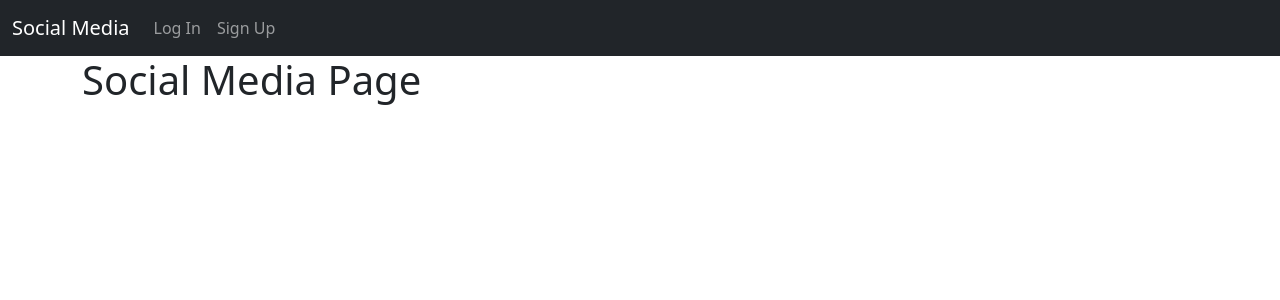
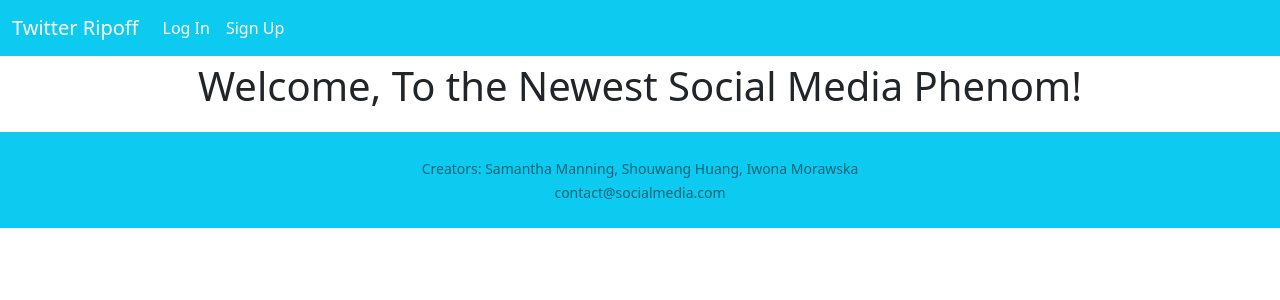
Before and after one commit to Manning-Sam/SocialMediaProject, a Flask app: page / in a window 1280 px wide. Shown: the top 300 px of the page. Run offline with Flask 2, Linux system fonts and the light colour scheme; some libraries are stand-ins or nearby versions.

Commit message:
Iwona's HTML changes

```diff
--- a/app/blog/blog_templates/blog.html
+++ b/app/blog/blog_templates/blog.html
@@ -1,7 +1,7 @@
 {% extends 'base.html' %}
 
 {% block content %}
-<h1>This is my Post Feed</h1>
+<p class="fs-1 text-center">This is Your Post Feed!</p>
 {% for p in posts %}
 <div>
     <a class="card text-decoration-none text-dark" href='{{ url_for("blog.individualPost", id=p[0].id) }}' style="width: 40vw;">
--- a/app/blog/blog_templates/createpost.html
+++ b/app/blog/blog_templates/createpost.html
@@ -1,7 +1,7 @@
 {% extends 'base.html' %}
 
 {% block content %}
-<h1>This is the Create Post page</h1>
+<p class="fs-1 text-center">What's on Your Mind?</p>
 
 <form action="" method="POST">
     {{ form.hidden_tag() }}
--- a/app/blog/blog_templates/individualpost.html
+++ b/app/blog/blog_templates/individualpost.html
@@ -1,7 +1,7 @@
 {% extends 'base.html' %}
 
 {% block content %}
-<h1>This is my Individual Post Feed</h1>
+<p class="fs-1 text-center">This is Your Own Feed!</p>
 <div class="instagram-rip-off">
     <div class="card" style="width: 40vw;">
         <div class="card-body">
--- a/app/blog/blog_templates/updatepost.html
+++ b/app/blog/blog_templates/updatepost.html
@@ -1,7 +1,7 @@
 {% extends 'base.html' %}
 
 {% block content %}
-<h1>This is the Update Post page</h1>
+<p class="fs-1 text-center">Made a Mistake? Update it Here!</p>
 
 <form action="" method="POST">
     {{ form.hidden_tag() }}
--- a/app/templates/base.html
+++ b/app/templates/base.html
@@ -20,7 +20,7 @@
       </main>
 
 
-
+      {% include 'footer.html' %}
 
 
 <script src="https://cdnjs.cloudflare.com/ajax/libs/popper.js/2.9.2/umd/popper.min.js"></script>
--- /dev/null
+++ b/app/templates/footer.html
@@ -0,0 +1,6 @@
+<footer id="sticky-footer" class="flex-shrink-0 py-4 bg-info text-black-50  p-t-5">
+    <div class="container text-center">
+      <small>Creators: Samantha Manning, Shouwang Huang, Iwona Morawska <br>
+         contact@socialmedia.com</small>
+    </div>
+  </footer>
--- a/app/templates/index.html
+++ b/app/templates/index.html
@@ -1,6 +1,6 @@
 {% extends 'base.html' %}
 
 {% block content %}
-<h1>Social Media Page</h1>
+<p class="fs-1 text-center">Welcome, To the Newest Social Media Phenom!</p>
 
 {% endblock content %}
--- a/app/templates/nav.html
+++ b/app/templates/nav.html
@@ -1,6 +1,6 @@
-<nav class="navbar navbar-expand-lg navbar-dark bg-dark">
+<nav class="navbar navbar-expand-lg navbar-dark bg-info">
     <div class="container-fluid">
-        <a class="navbar-brand" href="/">Social Media</a>
+        <a class="navbar-brand" href="/">Twitter Ripoff</a>
         <button class="navbar-toggler" type="button" data-bs-toggle="collapse" data-bs-target="#navbarSupportedContent"
             aria-controls="navbarSupportedContent" aria-expanded="false" aria-label="Toggle navigation">
             <span class="navbar-toggler-icon"></span>
@@ -26,23 +26,23 @@
 
                 {% if current_user.is_authenticated %}
                 <li class="nav-item">
-                    <a class="nav-link" href="{{ url_for('blog.createPost', id = 0) }}">Create Post</a>
+                    <a class="nav-link active" href="{{ url_for('blog.createPost', id = 0) }}">Create Post</a>
                 </li>
                 <li class="nav-item">
                     <a class="nav-link active" aria-current="page" href="{{ url_for('blog.blogHome') }}">Home</a>
                 </li>
                 <li class="nav-item">
-                    <p class="nav-link" >Hello, {{ current_user.username }}</p>
+                    <p class="nav-link active" >Hello, {{ current_user.username }}</p>
                 </li>
                 <li class="nav-item">
-                    <a class="nav-link" href="{{ url_for('auth.logMeOut') }}">Log Out</a>
+                    <a class="nav-link active" href="{{ url_for('auth.logMeOut') }}">Log Out</a>
                 </li>
                 {% else %}
                 <li class="nav-item">
-                    <a class="nav-link" aria-current="page" href="{{ url_for('auth.logMeIn') }}">Log In</a>
+                    <a class="nav-link active" aria-current="page" href="{{ url_for('auth.logMeIn') }}">Log In</a>
                 </li>
                 <li class="nav-item">
-                    <a class="nav-link" aria-current="page" href="{{ url_for('auth.signMeUp') }}">Sign Up</a>
+                    <a class="nav-link active" aria-current="page" href="{{ url_for('auth.signMeUp') }}">Sign Up</a>
                 </li>
 
                 {% endif %}
```
Also changed, not shown: app/templates/images/SM_icon.jpg (added).
